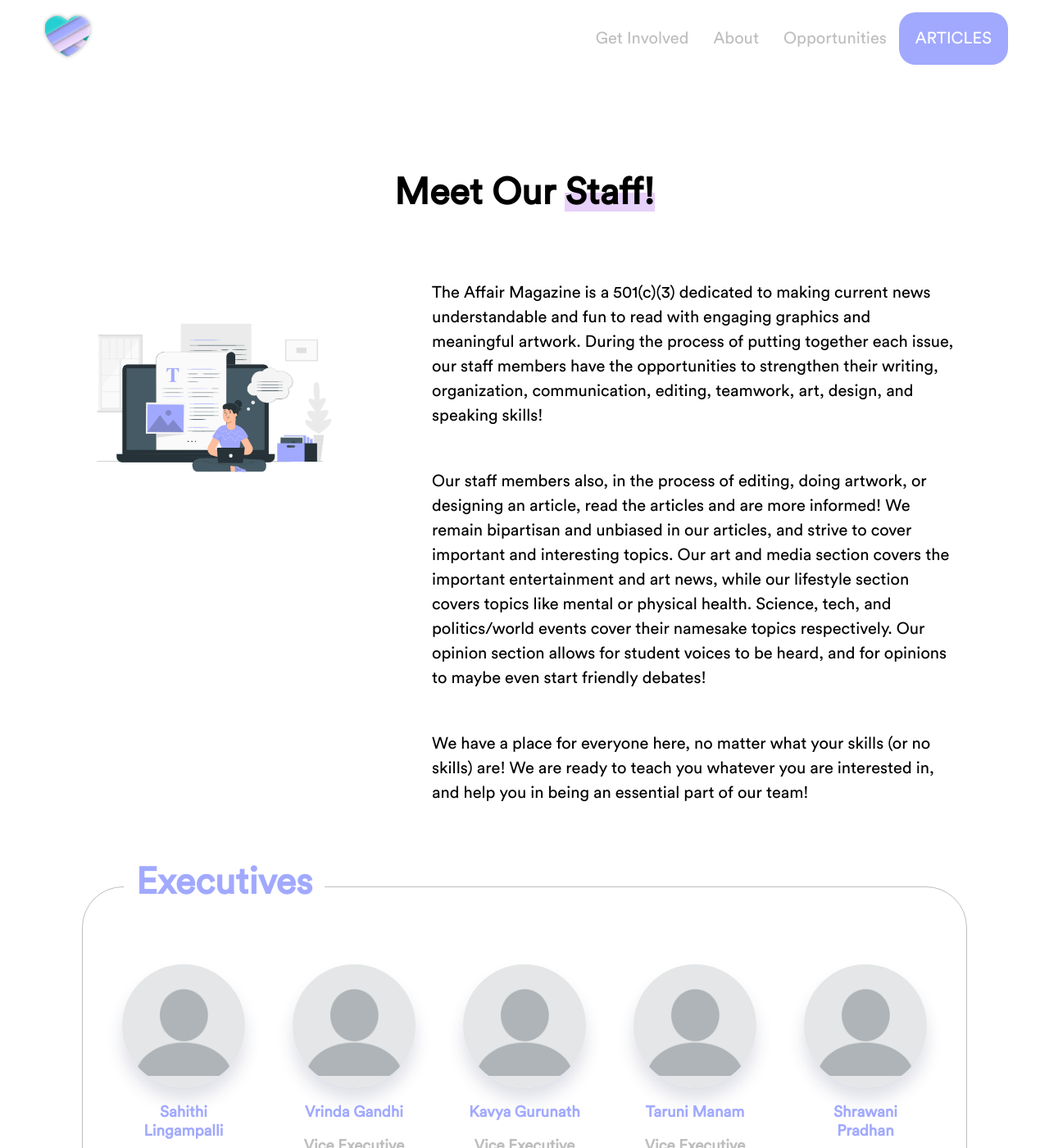
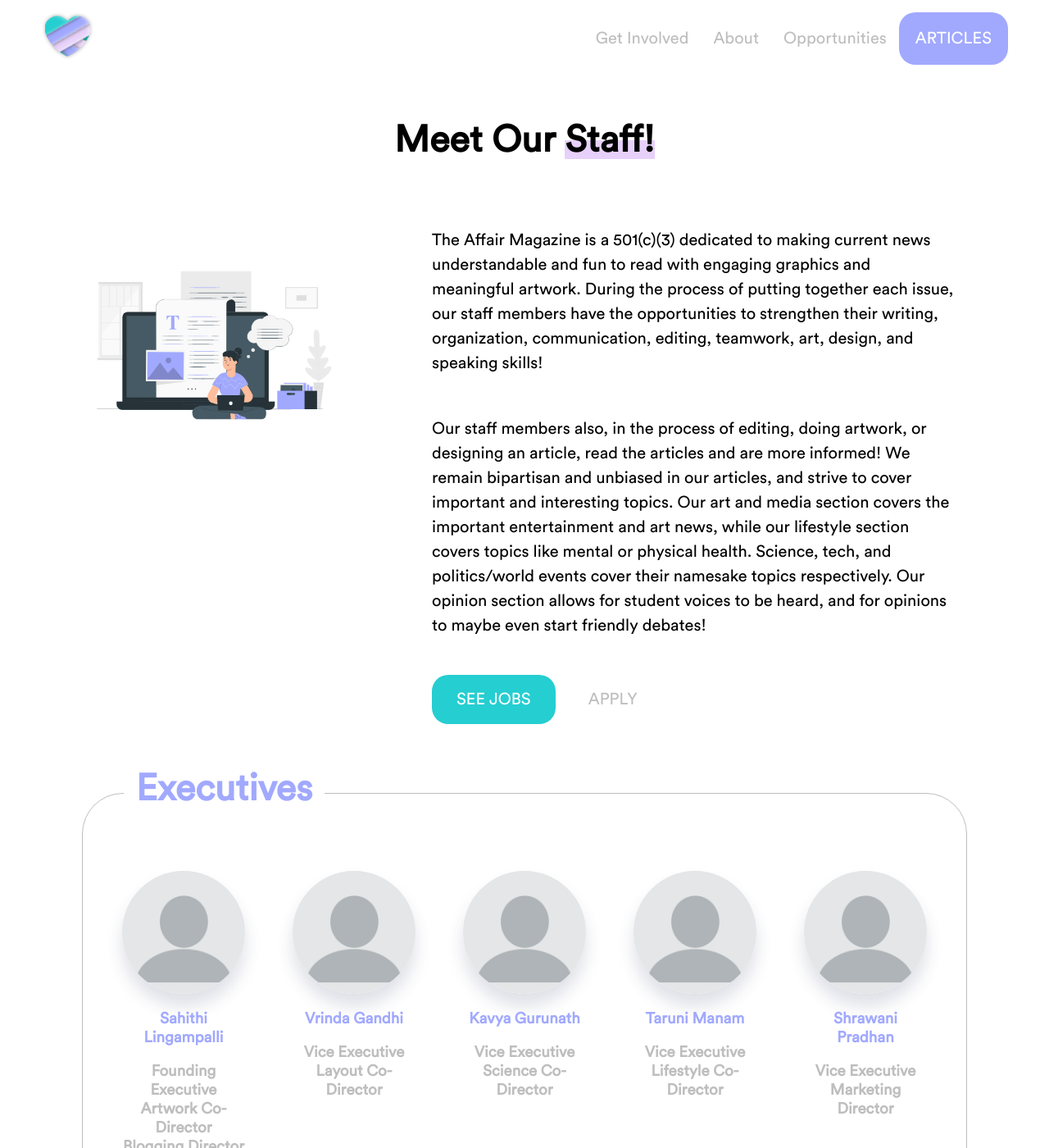
Before and after one commit to The-Affair-Magazine/theaffairmag, a Jekyll site: the page built from about.html, in a window 1280 px wide and 1400 px high. Shown: the whole window at 82% size. Built offline with Jekyll 4.4.1, drawn with Linux system fonts in a browser that asks for light colours.

Commit message:
Revise about page

```diff
--- a/about.html
+++ b/about.html
@@ -13,7 +13,7 @@ layout: default
     <div class="page-block" style="flex-basis: 60%;">
       <p>The Affair Magazine is a 501(c)(3) dedicated to making current news understandable and fun to read with engaging graphics and meaningful artwork. During the process of putting together each issue, our staff members have the opportunities to strengthen their writing, organization, communication, editing, teamwork, art, design, and speaking skills!</p>
       <p>Our staff members also, in the process of editing, doing artwork, or designing an article, read the articles and are more informed! We remain bipartisan and unbiased in our articles, and strive to cover important and interesting topics. Our art and media section covers the important entertainment and art news, while our lifestyle section covers topics like mental or physical health. Science, tech, and politics/world events cover their namesake topics respectively. Our opinion section allows for student voices to be heard, and for opinions to maybe even start friendly debates! </p>
-      <p>We have a place for everyone here, no matter what your skills (or no skills) are! We are ready to teach you whatever you are interested in, and help you in being an essential part of our team!</p>
+      <p style="padding-top: 0; padding-bottom: 0;"><a class="link-btn" href="{{ site.baseurl }}/join-us.html">See jobs</a><a class="link-btn-inverted" href="https://theaffairmag.typeform.com/to/Frldsr" rel="external">Apply</a></p>
     </div>
 
   </div>
--- a/index.html
+++ b/index.html
@@ -3,7 +3,7 @@ layout: default
 ---
 
 <div class="page-container">
-  <div class="page-section">
+  <div class="page-section" style="margin-top: 2em;">
     <div class="page-title" id="front-page-title">
       <h1 class="low-highlight">We make it <mark>easy to read and understand current affairs.</mark></h1>
       <p class="gray">The Affair Magazine is a 501(c)(3) dedicated to making current news understandable and fun to read with engaging graphics and meaningful artwork.</p>
--- a/join-us.html
+++ b/join-us.html
@@ -5,7 +5,7 @@ layout: default
 <div class="page-container">
   <div class="page-title center">
     <h1 class="low-highlight"><mark>Join Us</mark></h1>
-    <p>See the available job descriptions below and <a target="_blank" href="https://theaffairmag.typeform.com/to/Frldsr">apply here</a> if you're interested. Have an idea to improve our magazine? Shoot us an email at <a href="mailto:theaffairmag@gmail.com">theaffairmag@gmail.com</a>! We try to have a job for all skill sets here, so please do share us your ideas and thoughts!</p>
+    <p class="center" style="width: 80%;">See the available job descriptions below and <a target="_blank" href="https://theaffairmag.typeform.com/to/Frldsr">apply here</a> if you're interested. Have an idea to improve our magazine? Shoot us an email at <a href="mailto:theaffairmag@gmail.com">theaffairmag@gmail.com</a>! We try to have a job for all skill sets here, so please do share us your ideas and thoughts! We have a place for everyone here, no matter what your skills (or no skills) are! We are ready to teach you whatever you are interested in, and help you in being an essential part of our team!</p>
   </div>
   <div class="page-section" style="width: 100%;">
     <div class="page-block-medium" style="margin: 0 auto; flex-basis: 85%;">
--- a/style.css
+++ b/style.css
@@ -77,7 +77,6 @@ a:hover {
   top: 0;
   z-index: 99;
   transition: background .5s ease;
-  margin-bottom: 4em;
 }
 
 .nav-container.scrolled {
```
